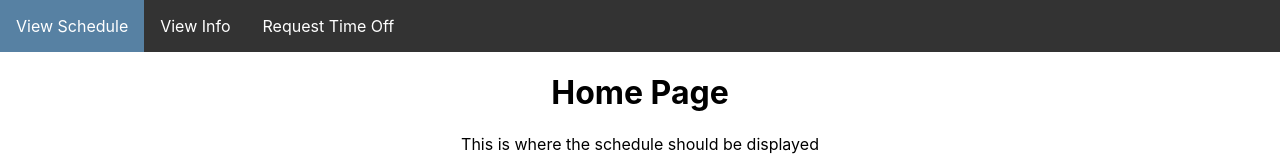
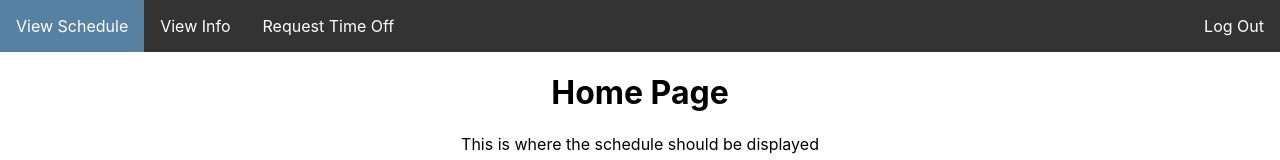
Before and after one commit to LankeyBoard/SimpleSchedule, a React (Create React App) app in the folder employee/: page / in a window 1280 px wide. Shown: the top 160 px of the page. Built offline with nearby package versions, Linux system fonts and the light colour scheme.

Commit message:
Added Logout button
non-functional logout button with css added.

```diff
--- a/employee/src/App.css
+++ b/employee/src/App.css
@@ -44,6 +44,9 @@ ul {
   overflow: hidden;
   background-color: #333333;
 }
+li.logout{
+  float:right
+}
 
 li {
   float: left;
@@ -57,6 +60,11 @@ li a {
   text-decoration: none;
 }
 
+
 li a:hover {
   background-color: #5781a3;
 }
+
+li.logout a:hover {
+  background-color: #a35757;
+}
--- a/employee/src/pages/NavBar.js
+++ b/employee/src/pages/NavBar.js
@@ -13,6 +13,9 @@ const NavBar = () => (
             <li>
                 <Link to="/TimeOff">Request Time Off</Link>
             </li>
+            <li className="logout">
+                <Link to="/">Log Out</Link>
+            </li>
         </ul>
     </nav>
 );
```
